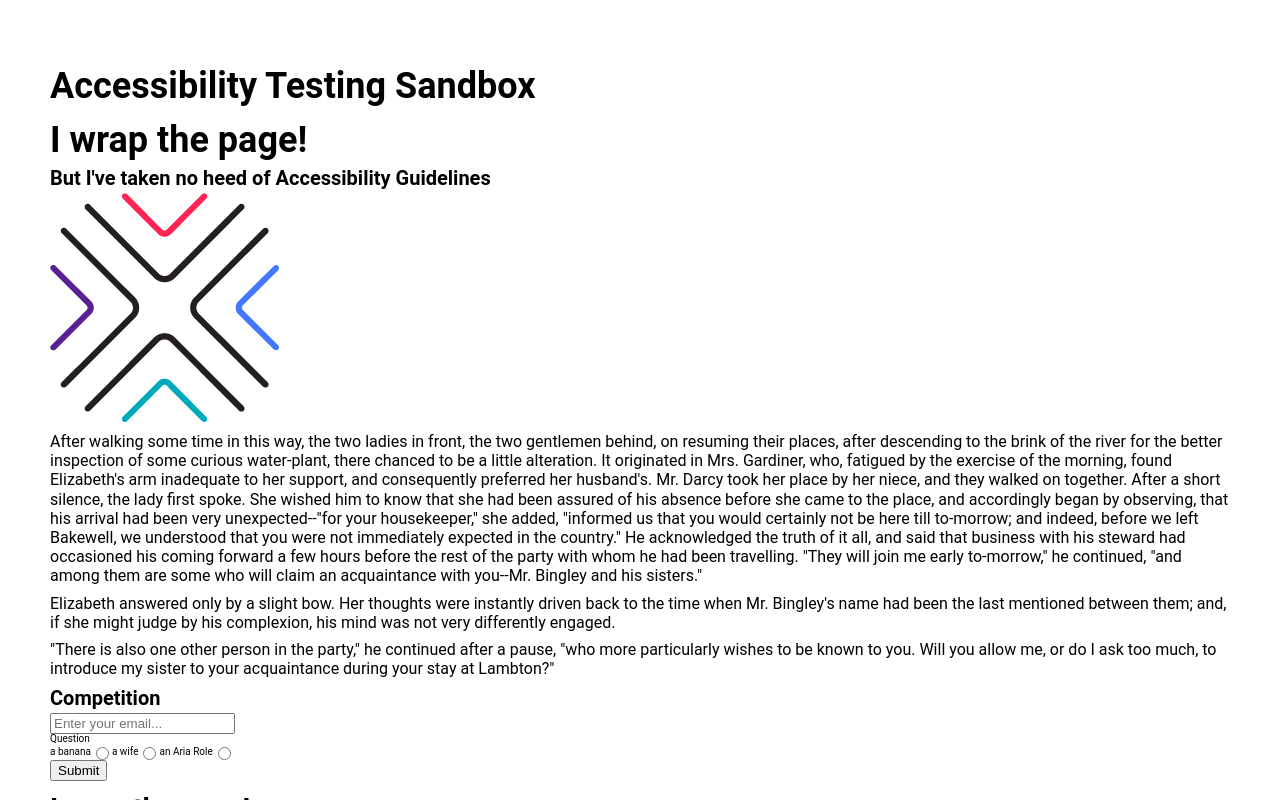
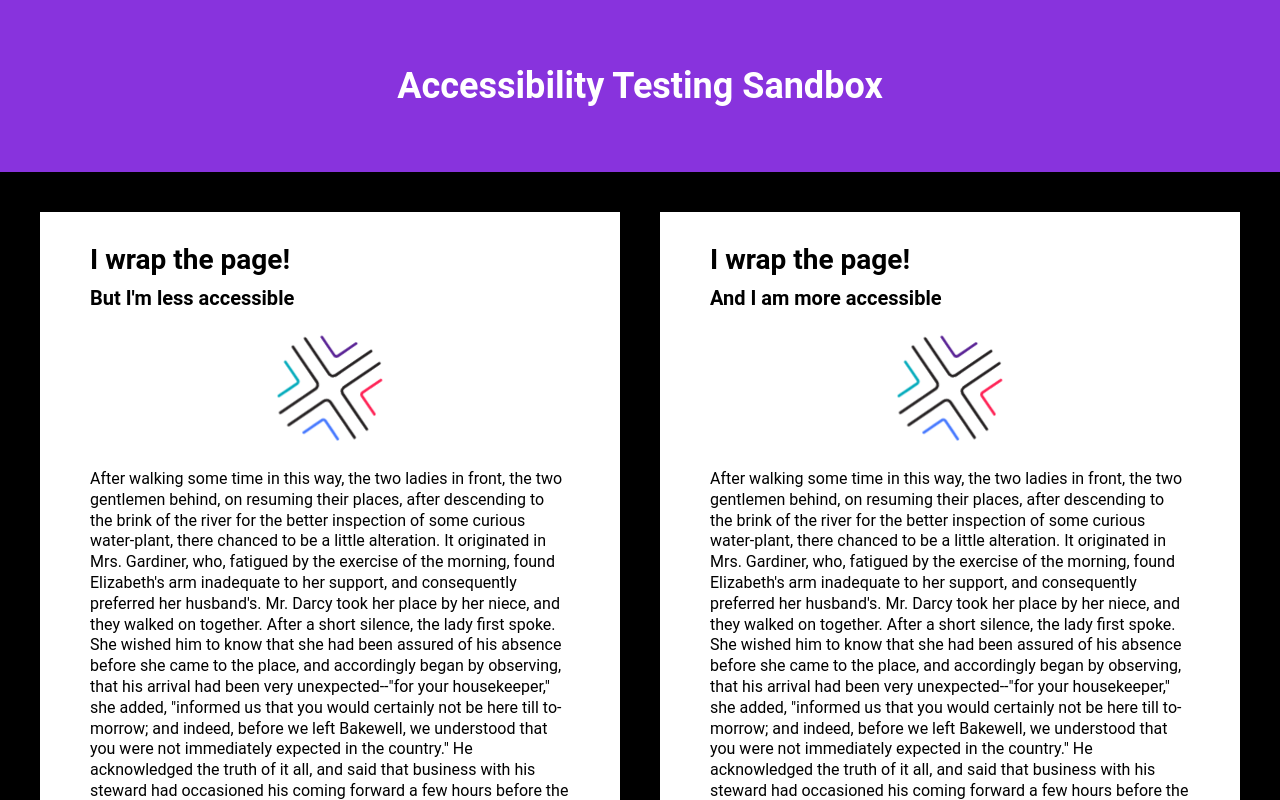
Before and after one commit to tablexi/a11y-testing-sandbox, a React (Create React App) app: page / in a window 1280 px wide. Shown: the top 800 px of the page. Built offline with nearby package versions, Linux system fonts and the light colour scheme.

Commit message:
Adding some styling to the body, content and article

```diff
--- a/src/App.css
+++ b/src/App.css
@@ -1,38 +1,23 @@
-/* Text */
-
-h1 {
-  margin-top: 1.8rem;
-  margin-bottom: 0.9rem;
-  font-size: 3.6rem;
-}
-
-h2 {
-  margin-top: 1.4rem;
-  margin-bottom: 0.7rem;
-  font-size: 2.8rem;
-}
-
-h3 {
-  margin-top: 1rem;
-  margin-bottom: 0.5rem;
-  font-size: 2rem;
-}
-
-p {
-  margin-top: 0.8rem;
-  margin-bottom: 0.4rem;
-  font-size: 1.6rem;
-  line-height: 120%;
-}
-
 /* Layout */
 
-.main {
-  padding: 5rem;
+.comparison {
+  display: grid;
+  grid-template-columns: 1fr 1fr;
+  column-gap: 4rem;
+  padding: 4rem;
 }
 
 header {
   display: block;
+  text-align: center;
+  background-color: var(--txi-purple);
+  color: var(--txi-white);
+  padding: 5rem;
+}
+
+.content {
+  background-color: var(--txi-white);
+  padding: 2rem 5rem 5rem;
 }
 
 /* Logo */
@@ -42,14 +27,10 @@ header {
   text-align: center;
 }
 
-.logo {
+img.logo {
+  height: 10rem;
+  margin: 2rem 0;
   pointer-events: none;
-}
-
-@media (prefers-reduced-motion: no-preference) {
-  .logo {
-    animation: logo-spin infinite 20s linear;
-  }
 }
 
 @keyframes logo-spin {
--- a/src/App.jsx
+++ b/src/App.jsx
@@ -1,6 +1,4 @@
 import "./App.css";
-import logo from "./TXI-Icon-ColorOnLight-RGB.png";
-
 import A11yContent from "./components/a11y/Content";
 import AsIsContent from "./components/as_is/Content";
 
@@ -15,10 +13,6 @@ function App() {
         <AsIsContent />
         <A11yContent />
       </section>
-
-      <div className="logoContainer">
-        <img src={logo} className="logo" alt="logo" />
-      </div>
     </section>
   );
 }
--- a/src/components/a11y/Article.jsx
+++ b/src/components/a11y/Article.jsx
@@ -8,7 +8,9 @@ export default function Article() {
       <h2>I wrap the page!</h2>
       <h3>And I am more accessible</h3>
 
-      <img src={logo} alt="The TXI company logo" />
+      <div className="logoContainer">
+        <img src={logo} className="logo" alt="The TXI company logo" />
+      </div>
 
       <p>
         After walking some time in this way, the two ladies in front, the two
--- a/src/components/a11y/Content.jsx
+++ b/src/components/a11y/Content.jsx
@@ -1,11 +1,13 @@
 import React from "react";
+
+import "./index.css";
 
 import Article from "./Article";
 import CompetitionForm from "./Form";
 
 export default function Content() {
   return (
-    <section className="content">
+    <section className="content a11y">
       <Article />
       <CompetitionForm />
     </section>
--- /dev/null
+++ b/src/components/a11y/index.css
@@ -0,0 +1,5 @@
+@media (prefers-reduced-motion: no-preference) {
+  .a11y img.logo {
+    animation: logo-spin infinite 20s linear;
+  }
+}
--- a/src/components/as_is/Article.jsx
+++ b/src/components/as_is/Article.jsx
@@ -5,10 +5,12 @@ import logo from "../../TXI-Icon-ColorOnLight-RGB.png";
 export default function Article() {
   return (
     <div className="article">
-      <h1>I wrap the page!</h1>
-      <h3>But I've taken no heed of Accessibility Guidelines</h3>
+      <h2>I wrap the page!</h2>
+      <h4>But I'm less accessible</h4>
 
-      <img alt="something" src={logo} />
+      <div className="logoContainer">
+        <img src={logo} className="logo" alt="logo" />
+      </div>
 
       <p>
         After walking some time in this way, the two ladies in front, the two
--- a/src/components/as_is/Content.jsx
+++ b/src/components/as_is/Content.jsx
@@ -1,11 +1,13 @@
 import React from "react";
+
+import "./index.css";
 
 import Article from "./Article";
 import CompetitionForm from "./Form";
 
 export default function Content() {
   return (
-    <div className="content">
+    <div className="content as-is">
       <Article />
       <CompetitionForm />
     </div>
--- /dev/null
+++ b/src/components/as_is/index.css
@@ -0,0 +1,3 @@
+.as-is img.logo {
+  animation: logo-spin infinite 20s linear;
+}
--- a/src/index.css
+++ b/src/index.css
@@ -1,3 +1,16 @@
+/* Variables */
+
+:root {
+  --txi-black: #000;
+  --txi-blue: #47f;
+  --txi-coral: #f25;
+  --txi-purple: #83d;
+  --txi-teal: #0ab;
+  --txi-white: #fff;
+}
+
+/* Baseline */
+
 /**
  * Use relative units for text: https://web.dev/accessible-responsive-design/#use-relative-units-for-text
  * By default browsers set font-size to 16px, which makes it harder for us to figure out relative sizing
@@ -15,9 +28,38 @@ body {
   font-family: "Roboto", "Helvetica Neue", sans-serif;
   -webkit-font-smoothing: antialiased;
   -moz-osx-font-smoothing: grayscale;
+  background-color: var(--txi-black);
 }
 
 code {
   font-family: source-code-pro, Menlo, Monaco, Consolas, "Courier New",
     monospace;
 }
+
+/* Text */
+
+h1 {
+  margin-top: 1.8rem;
+  margin-bottom: 1.8rem;
+  font-size: 3.6rem;
+}
+
+h2 {
+  margin-top: 1.4rem;
+  margin-bottom: 1.4rem;
+  font-size: 2.8rem;
+}
+
+h3,
+h4 {
+  margin-top: 1rem;
+  margin-bottom: 1rem;
+  font-size: 2rem;
+}
+
+p {
+  margin-top: 0.9rem;
+  margin-bottom: 1.8rem;
+  font-size: 1.6rem;
+  line-height: 130%;
+}
```
